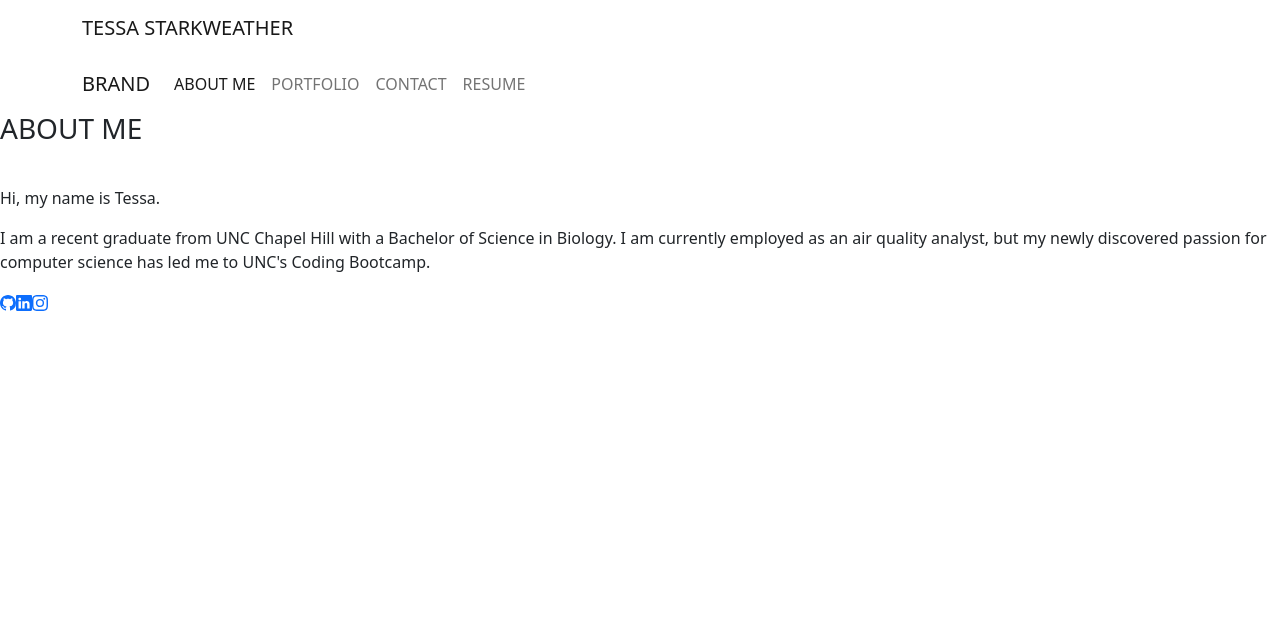
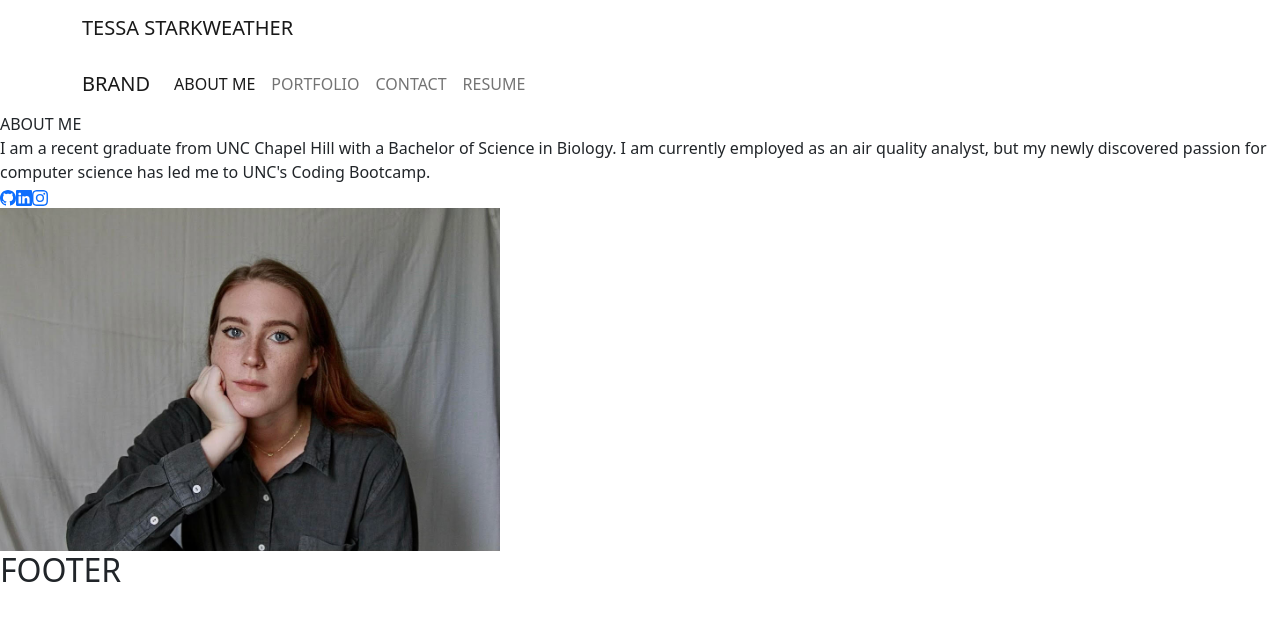
Before and after one commit to t-starkw/portfolio-reactfully, a React (Create React App) app: page / in a window 1280 px wide. Shown: the top 620 px of the page. Built offline with nearby package versions, Linux system fonts and the light colour scheme.

Commit message:
added basic html to pages

```diff
--- a/src/App.js
+++ b/src/App.js
@@ -1,11 +1,13 @@
 import React from 'react';
-import Content from './components/Content'
+import Header from './components/Header'
+import Footer from './components/Footer'
 
 export default function App() {
   return (
     <div className="App">
       {/* <Header /> */}
-      <Content />
+      <Header />
+      <Footer />
     </div>
   );
 }
--- a/src/components/Content.js
+++ /dev/null
@@ -1,37 +0,0 @@
-import React, { useState } from 'react';
-
-import Navigation from './Header';
-import About from './pages/About';
-import Project from './pages/Project';
-import Contact from './pages/Contact';
-import Resume from './pages/Resume';
-
-export default function PortfolioContainer() {
-  const [currentPage, setCurrentPage] = useState('About');
-
-
-  const renderPage = () => {
-    if (currentPage === 'About') {
-      return <About />;
-    }
-    if (currentPage === 'Project') {
-      return <Project />;
-    }
-    if (currentPage === 'Contact') {
-      return <Contact />;
-    }
-    if (currentPage === 'Resume') {
-        return <Resume />;
-      }
-    return <About />;
-  };
-
-  const handlePageChange = (page) => setCurrentPage(page);
-
-  return (
-    <div>
-      <Navigation currentPage={currentPage} handlePageChange={handlePageChange} />
-      {renderPage()}
-    </div>
-  );
-}
--- a/src/components/Footer.js
+++ b/src/components/Footer.js
@@ -1,11 +1,15 @@
-// import React from 'react';
+import React from 'react';
 
 
 
-// function Footer() {
-//     return (
-//         <h1>Footer</h1>
-//     );
-// }
+function Footer() {
+    return (
+        <footer className="footer">
+        <div>
+        <h2>FOOTER</h2>
+        </div>
+      </footer>
+    );
+}
 
-// export default Footer;
+export default Footer;
--- a/src/components/Header.js
+++ b/src/components/Header.js
@@ -1,48 +1,37 @@
 import React, { useState } from 'react';
-import Container from 'react-bootstrap/Container';
-import Nav from 'react-bootstrap/Nav';
-import Navbar from 'react-bootstrap/Navbar';
+
+import Navigation from './Navigation';
+import About from './pages/About';
+import Portfolio from './pages/Portfolio';
+import Contact from './pages/Contact';
+import Resume from './pages/Resume';
+
+export default function Header() {
+  const [currentPage, setCurrentPage] = useState('About');
 
 
-function Navigation({ currentPage, handlePageChange }) {
+  const renderPage = () => {
+    if (currentPage === 'About') {
+      return <About />;
+    }
+    if (currentPage === 'Portfolio') {
+      return <Portfolio />;
+    }
+    if (currentPage === 'Contact') {
+      return <Contact />;
+    }
+    if (currentPage === 'Resume') {
+        return <Resume />;
+      }
+    return <About />;
+  };
 
-    return (
-        <div>
-            <Navbar bg="transparent">
-                <Container>
-                    <Navbar.Brand href="#home">TESSA STARKWEATHER</Navbar.Brand>
-                </Container>
-            </Navbar>
-            <Navbar bg="transparent">
-                <Container>
-                    <Navbar.Brand href="#home">BRAND</Navbar.Brand>
-                    <Nav className="me-auto">
-                        <Nav.Link
-                            href="#aboutme" onClick={() => handlePageChange('Home')}
-                            className={currentPage === 'About' ? 'nav-link active' : 'nav-link'}>
-                            ABOUT ME
-                        </Nav.Link>
-                        <Nav.Link
-                            href="#portfolio" onClick={() => handlePageChange('Project')}
-                            className={currentPage === 'Project' ? 'nav-link active' : 'nav-link'}>
-                            PORTFOLIO
-                        </Nav.Link>
-                        <Nav.Link
-                            href="#contact" onClick={() => handlePageChange('Contact')}
-                            className={currentPage === 'Contact' ? 'nav-link active' : 'nav-link'}>
-                            CONTACT
-                        </Nav.Link>
-                        <Nav.Link
-                            href="#resume" onClick={() => handlePageChange('Resume')}
-                            className={currentPage === 'Resume' ? 'nav-link active' : 'nav-link'}>
-                            RESUME
-                        </Nav.Link>
+  const handlePageChange = (page) => setCurrentPage(page);
 
-                    </Nav>
-                </Container>
-            </Navbar>
-        </div>
-    );
+  return (
+    <div>
+      <Navigation currentPage={currentPage} handlePageChange={handlePageChange} />
+      {renderPage()}
+    </div>
+  );
 }
-
-export default Navigation;
--- /dev/null
+++ b/src/components/Navigation.js
@@ -0,0 +1,48 @@
+import React from 'react';
+import Container from 'react-bootstrap/Container';
+import Nav from 'react-bootstrap/Nav';
+import Navbar from 'react-bootstrap/Navbar';
+
+
+function Navigation({ currentPage, handlePageChange }) {
+
+    return (
+        <div>
+            <Navbar bg="transparent">
+                <Container>
+                    <Navbar.Brand href="#home">TESSA STARKWEATHER</Navbar.Brand>
+                </Container>
+            </Navbar>
+            <Navbar bg="transparent">
+                <Container>
+                    <Navbar.Brand href="#home">BRAND</Navbar.Brand>
+                    <Nav className="me-auto">
+                        <Nav.Link
+                            href="#aboutme" onClick={() => handlePageChange('Home')}
+                            className={currentPage === 'About' ? 'nav-link active' : 'nav-link'}>
+                            ABOUT ME
+                        </Nav.Link>
+                        <Nav.Link
+                            href="#portfolio" onClick={() => handlePageChange('Portfolio')}
+                            className={currentPage === 'Project' ? 'nav-link active' : 'nav-link'}>
+                            PORTFOLIO
+                        </Nav.Link>
+                        <Nav.Link
+                            href="#contact" onClick={() => handlePageChange('Contact')}
+                            className={currentPage === 'Contact' ? 'nav-link active' : 'nav-link'}>
+                            CONTACT
+                        </Nav.Link>
+                        <Nav.Link
+                            href="#resume" onClick={() => handlePageChange('Resume')}
+                            className={currentPage === 'Resume' ? 'nav-link active' : 'nav-link'}>
+                            RESUME
+                        </Nav.Link>
+
+                    </Nav>
+                </Container>
+            </Navbar>
+        </div>
+    );
+}
+
+export default Navigation;
--- a/src/components/pages/About.js
+++ b/src/components/pages/About.js
@@ -1,29 +1,52 @@
 import React from 'react';
+
 import { BsGithub } from 'react-icons/bs'
 import { BsLinkedin } from 'react-icons/bs'
 import { BsInstagram } from 'react-icons/bs'
 
+
 function About() {
     return (
         <div>
-            <div className="title-big pb-3 mb-3">
-                <h3>ABOUT ME</h3>
+            <div>
+                <div>ABOUT ME</div>
+                <div>
+                    I am a recent graduate from UNC Chapel
+                    Hill with a Bachelor of Science in Biology.
+                    I am currently employed as an air
+                    quality analyst, but my newly discovered passion for computer science
+                    has led me to UNC's Coding Bootcamp.
+                </div>
+                <div>
+                    <a href="https://github.com/t-starkw"><i><BsGithub /></i></a>
+                    <a href="https://www.linkedin.com/in/tessa-starkweather-b61941200/"><i><BsLinkedin /></i></a>
+                    <a href="https://www.instagram.com/tessa.starkweather/"><i><BsInstagram /></i></a>
+                </div>
             </div>
-            <p>
-                Hi, my name is Tessa.
-            </p>
-            <p> I am a recent graduate from UNC Chapel
-                Hill with a Bachelor of Science in Biology. I am currently employed as an air
-                quality
-                analyst, but my
-                newly discovered passion for computer science has led me to UNC's Coding Bootcamp.
-            </p>
             <div>
-                <a href="https://github.com/t-starkw"><i><BsGithub /></i></a>
-                <a href="https://www.linkedin.com/in/tessa-starkweather-b61941200/"><i><BsLinkedin /></i></a>
-                <a href="https://www.instagram.com/tessa.starkweather/"><i><BsInstagram /></i></a>
+                <img src="../../../image/me.jpg" alt="Me" width='500' />
             </div>
         </div>
+
+        // <div>
+        //     <div className="title-big pb-3 mb-3">
+        //         <h3>ABOUT ME</h3>
+        //     </div>
+        //     <p>
+        //         Hi, my name is Tessa.
+        //     </p>
+        //     <p> I am a recent graduate from UNC Chapel
+        //         Hill with a Bachelor of Science in Biology. I am currently employed as an air
+        //         quality
+        //         analyst, but my
+        //         newly discovered passion for computer science has led me to UNC's Coding Bootcamp.
+        //     </p>
+        //     <div>
+        //         <a href="https://github.com/t-starkw"><i><BsGithub /></i></a>
+        //         <a href="https://www.linkedin.com/in/tessa-starkweather-b61941200/"><i><BsLinkedin /></i></a>
+        //         <a href="https://www.instagram.com/tessa.starkweather/"><i><BsInstagram /></i></a>
+        //     </div>
+        // </div>
 
     );
 }
--- /dev/null
+++ b/src/components/pages/Portfolio.js
@@ -0,0 +1,10 @@
+import React from 'react';
+
+
+function Portfolio() {
+    return (
+        <h1>Portfolio</h1>
+    );
+}
+
+export default Portfolio;
--- a/src/components/pages/Project.js
+++ b/src/components/pages/Project.js
@@ -1,4 +1,5 @@
 import React from 'react';
+
 
 function Project() {
     return (
--- a/src/components/pages/Resume.js
+++ b/src/components/pages/Resume.js
@@ -2,7 +2,64 @@ import React from 'react';
 
 function Resume() {
     return (
-        <h1>Resume</h1>
+        <div>
+            <div>
+                <h1>Resume</h1>
+                <p>link to resume here</p>
+            </div>
+            <div>
+                <h3>My Proficiencies</h3>
+            </div>
+            <ul>
+                <li>
+                    HTML
+                </li>
+                <li>
+                    CSS
+                </li>
+                <li>
+                    JavaScript
+                </li>
+                <li>
+                    Bootstrap
+                </li>
+                <li>
+                    JQuery
+                </li>
+                <li>
+                    JSON
+                </li>
+                <li>
+                    AJAX
+                </li>
+                <li>
+                    Node
+                </li>
+                <li>
+                    ES6
+                </li>
+                <li>
+                    Express
+                </li>
+                <li>
+                    MySQL
+                </li>
+                <li>
+                    Sequelize
+                </li>
+                <li>
+                    NoSQL
+                </li>
+                <li>
+                    React
+                </li>
+                <li>
+                    MERN Stack
+                </li>
+            </ul>
+
+        </div>
+
     );
 }
 
```
Also changed, not shown: public/image/me.jpg (added).
